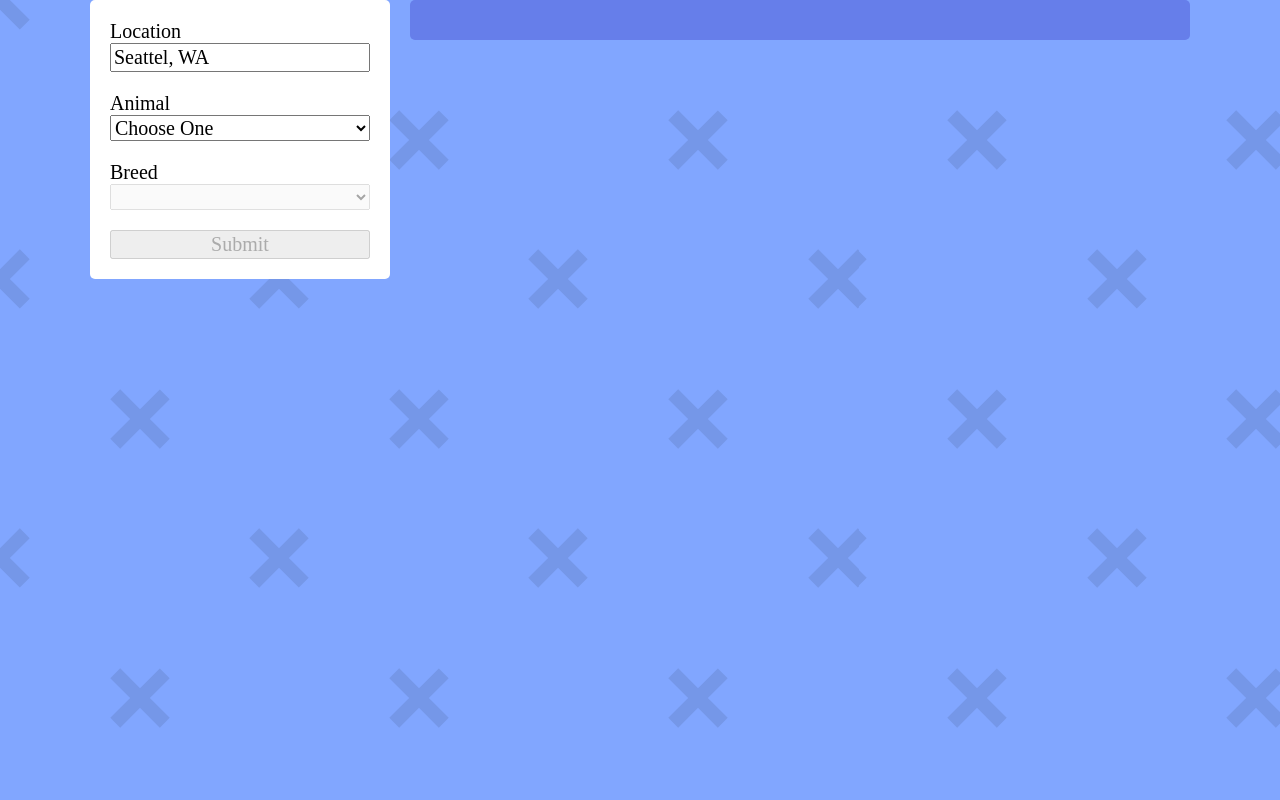
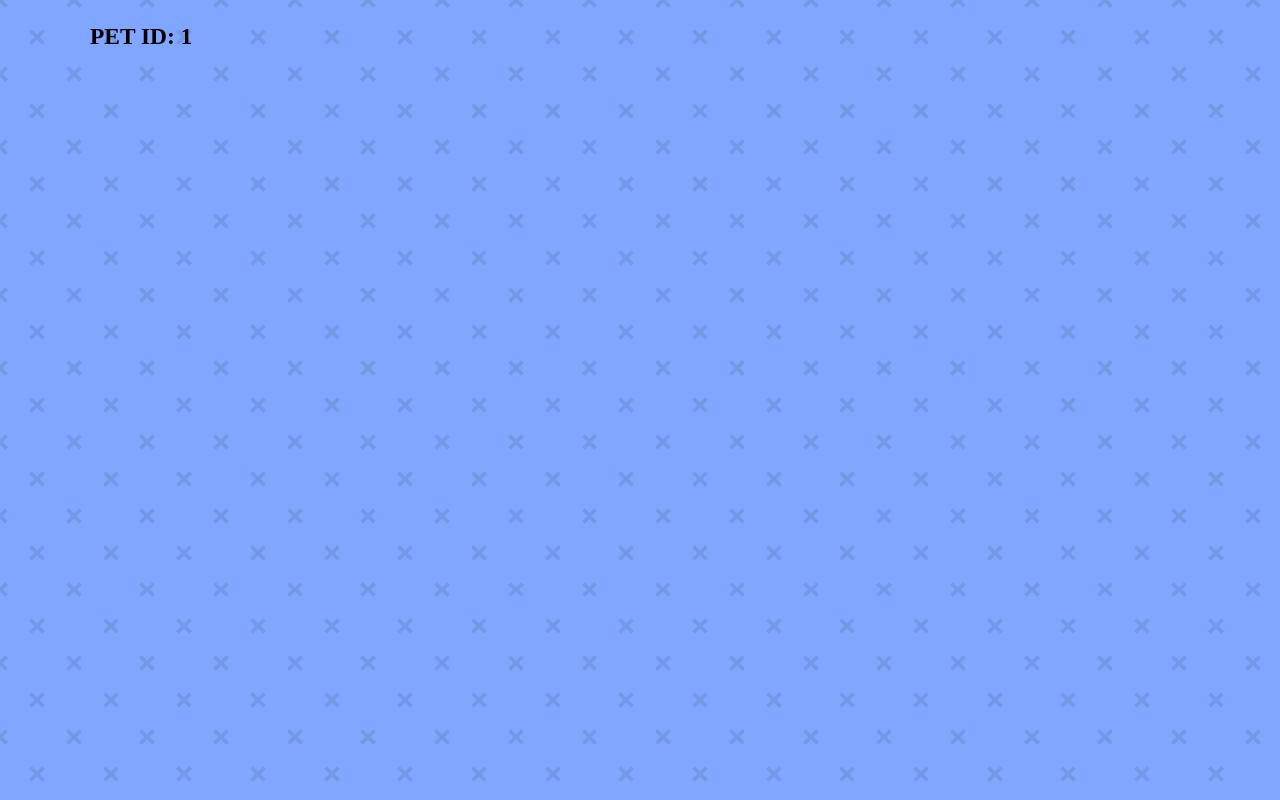
Before and after one commit to ultrox/pets, a React (Create React App) app: page /1 in a window 1280 px wide. Built offline with nearby package versions, Linux system fonts and the light colour scheme.

Commit message:
Add routes

```diff
--- a/package.json
+++ b/package.json
@@ -6,6 +6,7 @@
     "normalize.css": "^8.0.1",
     "react": "^16.12.0",
     "react-dom": "^16.12.0",
+    "react-router-dom": "^5.1.2",
     "react-scripts": "3.2.0",
     "styled-components": "^4.4.1"
   },
--- a/src/App.js
+++ b/src/App.js
@@ -3,8 +3,13 @@
 import {Main} from 'src/styles/layout'
 import Sidebar from 'src/Sidebar'
 import Pet from 'src/Pet'
-import styled from 'styled-components'
 import * as api from 'src/api'
+import {
+  BrowserRouter as Router,
+  Switch,
+  Route,
+  useParams,
+} from 'react-router-dom'
 
 function App() {
   const [pets, setPets] = React.useState([])
@@ -21,18 +26,34 @@
   }
 
   return (
+    <Router>
       <AppWrapper>
         <GenericStyles />
-
         <MainWrapper>
+          <Switch>
+            <Route exact path="/">
               <Sidebar onPetSubmit={handleSubmission} />
               <Main>
-          <Content>
                 <Pets pets={pets} />
-          </Content>
               </Main>
+            </Route>
+            <Route path="/:id">
+              <PetDetails />
+            </Route>
+          </Switch>
         </MainWrapper>
       </AppWrapper>
+    </Router>
+  )
+}
+
+function PetDetails() {
+  let {id} = useParams()
+
+  return (
+    <div>
+      <h3>PET ID: {id}</h3>
+    </div>
   )
 }
 
@@ -42,5 +63,4 @@
   })
 }
 
-const Content = styled.div``
 export default App
--- a/src/Pet.js
+++ b/src/Pet.js
@@ -1,6 +1,7 @@
 import React from 'react'
 import styled from 'styled-components'
 import {colors} from 'src/styles/settings'
+import {Link} from 'react-router-dom'
 
 export default function Pet({pet}) {
   return (
@@ -8,7 +9,7 @@
       <Content>
         <PetImage src={getPetImage(pet.photos)} alt="pet" />
         <PetInfo>
-          <PetLink href={`pet/${pet.id}`}>
+          <PetLink to={`/${pet.id}`}>
             <PetName>{pet.name}</PetName>
           </PetLink>
           <PetMeta>
@@ -22,13 +23,15 @@
 function getPetImage(photos) {
   return (photos[0] || {small: '/placeholder.png'}).small
 }
-const PetLink = styled.a`
+
+const PetLink = styled(Link)`
   color: ${colors.gray[900]};
   text-decoration: none;
   &:hover {
     color: ${colors.gray[800]};
   }
 `
+
 const PetStyle = styled.article`
   color: ${colors.gray[800]};
   padding: 3rem 0;
```
Also changed, not shown: 1 other file (tests, documents, lock files or other folders). Lines whose indentation alone changed are shown as unchanged.
